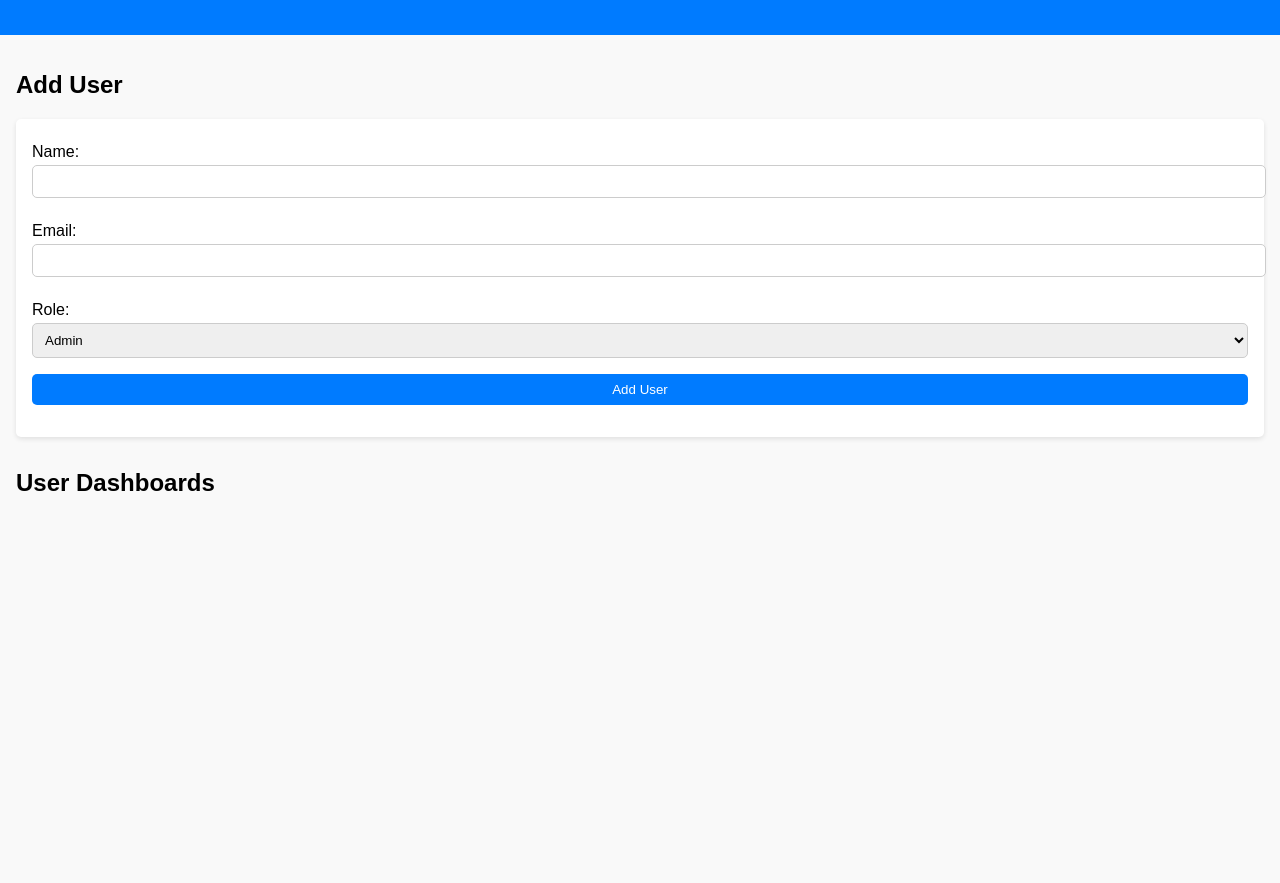
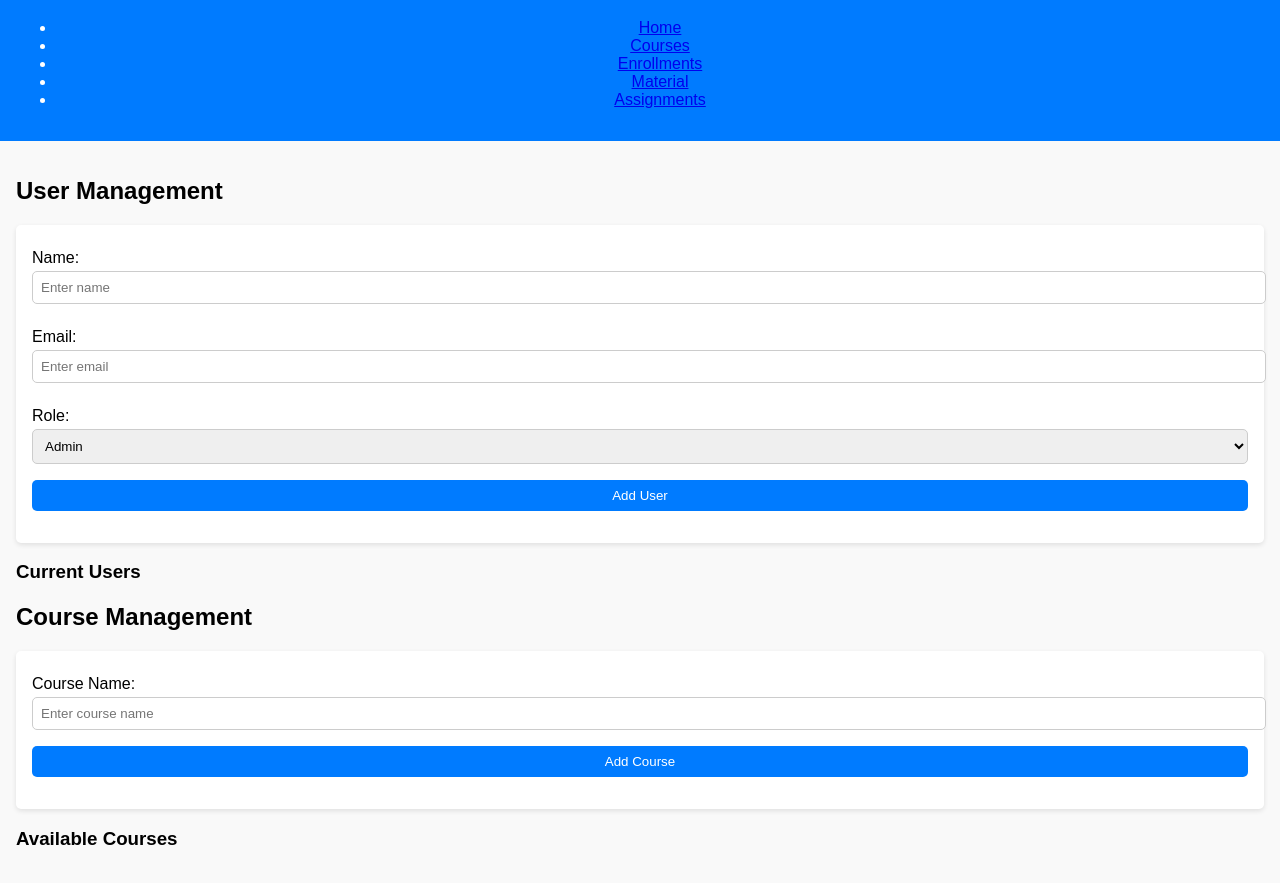
Before and after one commit to KumariAyushi10/Online-Learning-Management-System, a plain HTML site: page lms/index.html in a window 1280 px wide. Shown: the part 77-960 px from the top of the page. Before the commit the page ends 800 px from the top, so only its background shows below. Drawn offline with Linux system fonts and the light colour scheme.

Commit message:
Update index.html

```diff
--- a/lms/index.html
+++ b/lms/index.html
@@ -9,16 +9,25 @@
 <body>
   <header>
     <h1>LMS Dashboard</h1>
+    <nav>
+      <ul>
+        <li><a href="#">Home</a></li>
+        <li><a href="#">Courses</a></li>
+        <li><a href="#">Enrollments</a></li>
+        <li><a href="#">Material</a></li>
+        <li><a href="#">Assignments</a></li>
+      </ul>
+    </nav>
   </header>
   <main>
-    <section id="user-form">
-      <h2>Add User</h2>
-      <form id="add-user-form">
+    <section id="user-section">
+      <h2>User Management</h2>
+      <form id="user-form">
         <label for="name">Name:</label>
-        <input type="text" id="name" required>
+        <input type="text" id="name" placeholder="Enter name" required>
 
         <label for="email">Email:</label>
-        <input type="email" id="email" required>
+        <input type="email" id="email" placeholder="Enter email" required>
 
         <label for="role">Role:</label>
         <select id="role">
@@ -29,10 +38,20 @@
 
         <button type="submit">Add User</button>
       </form>
+      <h3>Current Users</h3>
+      <ul id="user-list"></ul>
     </section>
-    <section id="dashboards">
-      <h2>User Dashboards</h2>
-      <div id="dashboard-container"></div>
+
+    <section id="course-section">
+      <h2>Course Management</h2>
+      <form id="course-form">
+        <label for="course-name">Course Name:</label>
+        <input type="text" id="course-name" placeholder="Enter course name" required>
+
+        <button type="submit">Add Course</button>
+      </form>
+      <h3>Available Courses</h3>
+      <ul id="course-list"></ul>
     </section>
   </main>
   <script src="script.js"></script>
```
